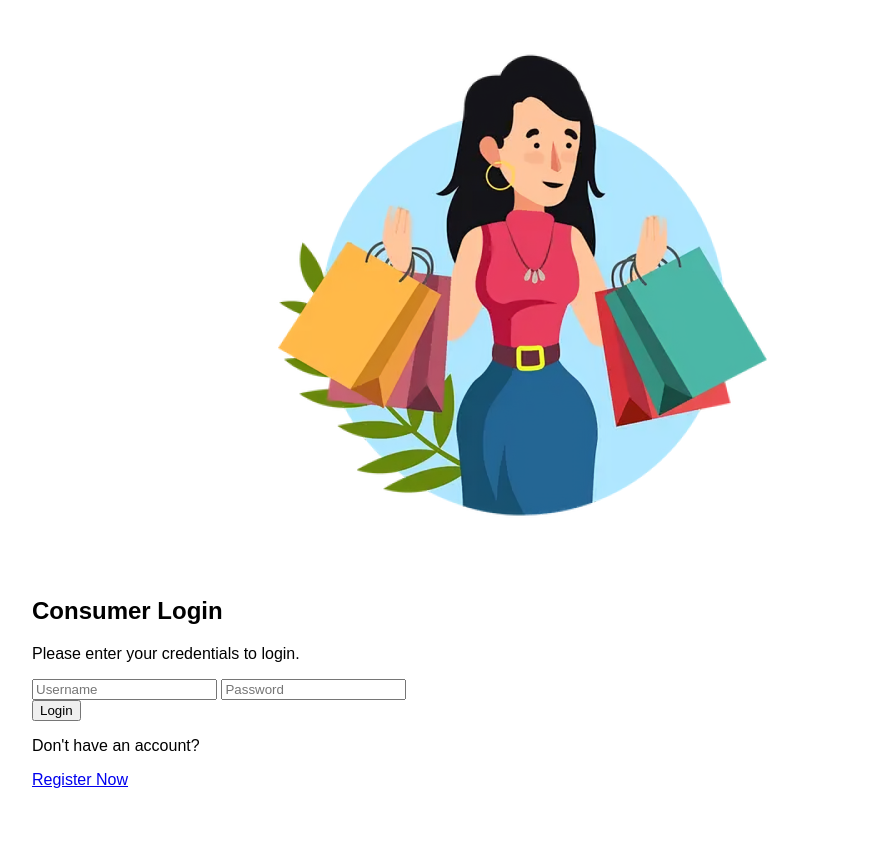
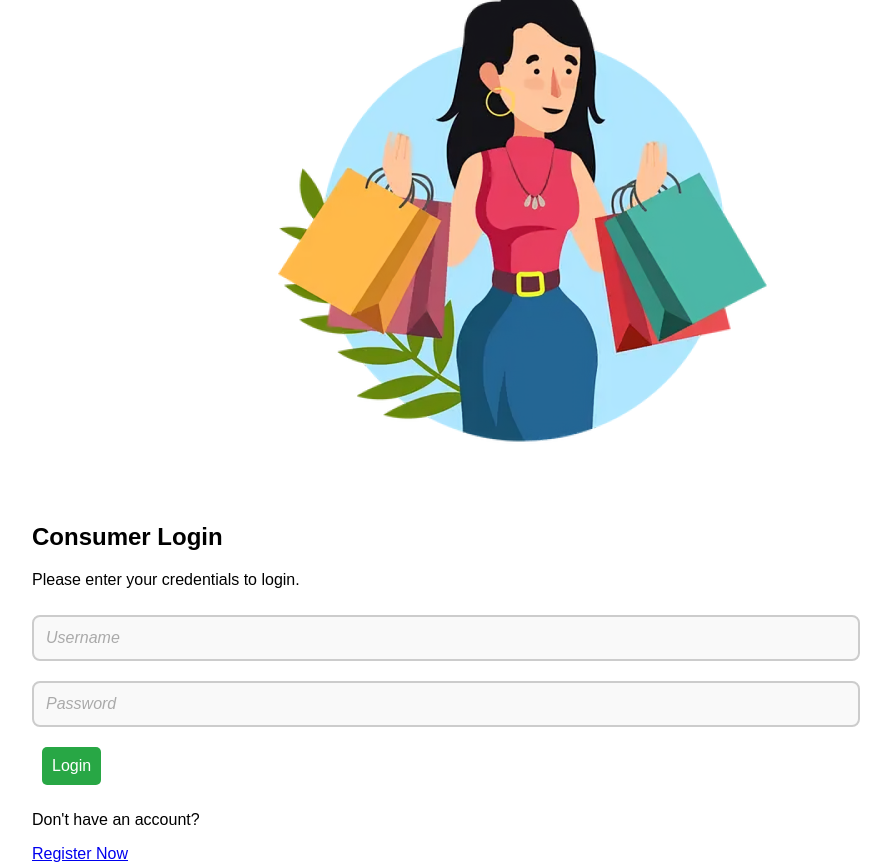
Before and after one commit to codebuds-bash/GreenLoop, a web app: file frontend/public/consumerlogin.html in a window 1280 px wide. Shown: the whole page, without its empty margins (108-999 px from the left). Before the commit the page ends 788 px from the top, so only its background shows below. Run offline with its HTML, style and script files only (its server is not run), Linux system fonts and the light colour scheme; some libraries are stand-ins or nearby versions.

Commit message:
added frontend/public/css/login.css

```diff
--- a/frontend/public/css/login.css
+++ b/frontend/public/css/login.css
@@ -114,6 +114,53 @@ body {
     text-decoration: underline;
 }
 
+/* Button styling */
+form button, .role-button {
+    background-color: #28a745;
+    color: white;
+    padding: 10px;
+    border: none;
+    border-radius: 5px;
+    font-size: 16px;
+    cursor: pointer;
+    margin: 10px;
+    transition: background-color 0.3s ease;
+}
+
+form button:hover, .role-button:hover {
+    background-color: #218838;
+}
+
+/* Input box styles */
+form input {
+    width: 80%; /* Full width of the parent container */
+    padding: 12px; /* Space inside the input box */
+    margin: 10px 0; /* Space above and below the input */
+    border: 2px solid #ccc; /* Light gray border */
+    border-radius: 8px; /* Rounded corners */
+    font-size: 16px; /* Text size */
+    color: #333; /* Text color */
+    background-color: #f9f9f9; /* Light background color */
+    transition: border-color 0.3s ease, box-shadow 0.3s ease; /* Smooth transition for focus state */
+}
+
+/* Placeholder text styles */
+form input::placeholder {
+    color: #aaa; /* Light gray color */
+    font-style: italic; /* Italic placeholder text */
+}
+
+/* Focus state styles */
+form input:focus {
+    outline: none; /* Remove default browser outline */
+    border-color: #28a745; /* Green border on focus */
+    box-shadow: 0 0 8px rgba(40, 167, 69, 0.5); /* Soft green glow on focus */
+    background-color: #fff; /* Slightly brighter background when focused */
+}
+.logbutton{
+    background-color: orangered;;
+}
+
 /* Social logo styling */
 .social-logo {
     width: 50px; /* Adjust the size of the image */
```
